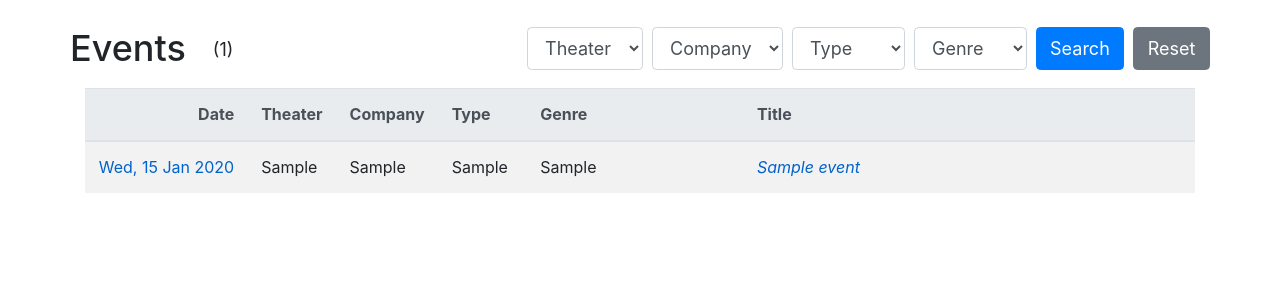
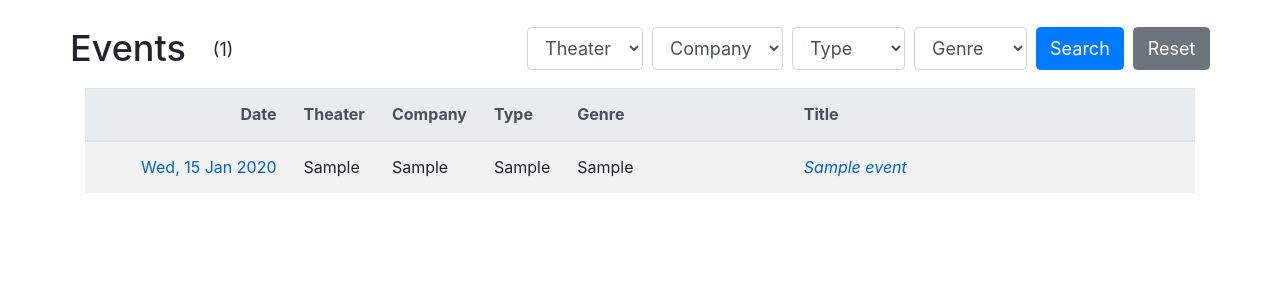
Before and after one commit to dexedge/django-deployment, a Django app: page /events/ in a window 1280 px wide. Shown: the part 67-367 px from the top of the page. Run offline with Django 3.2, Linux system fonts and the light colour scheme; tables that the repository leaves empty hold one stand-in row (values such as "Sample post"); some libraries are stand-ins or nearby versions; some web fonts are replaced.

Commit message:
Event table tweaks

```diff
--- a/schletter_app/templates/schletter_app/events.html
+++ b/schletter_app/templates/schletter_app/events.html
@@ -45,12 +45,12 @@
   <table class="table table-striped">
     <thead class="thead-light">
       <tr>
-        <th class="text-right" style="width: 15%">Date</th>
-        <th style="width: 7%">Theater</th>
+        <th class="text-right" style="width: 20%">Date</th>
+        <th style="width: 5%">Theater</th>
         <th style="width: 8%">Company</th>
-        <th style="width: 8%">Type</th>
-        <th style="width: 20%">Genre</th>
-        <th style="width: 42%">Title</th>
+        <th style="width: 5%">Type</th>
+        <th style="width: 22%">Genre</th>
+        <th style="width: 40%">Title</th>
       </tr>
     </thead>
     {% for event in events %}
```
